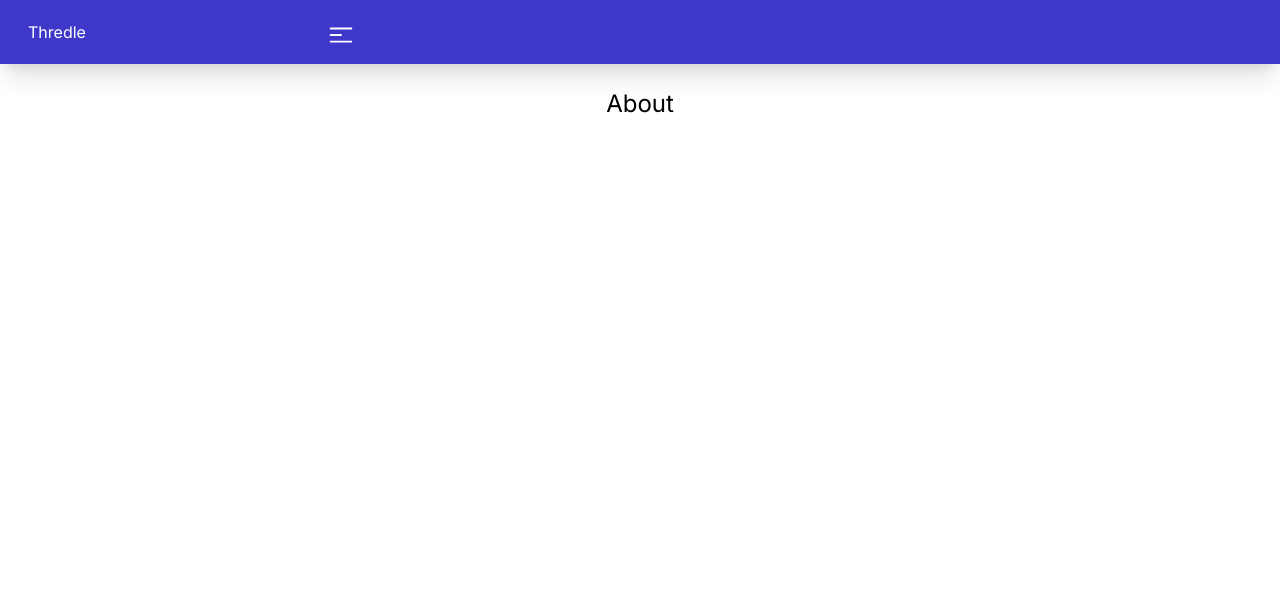
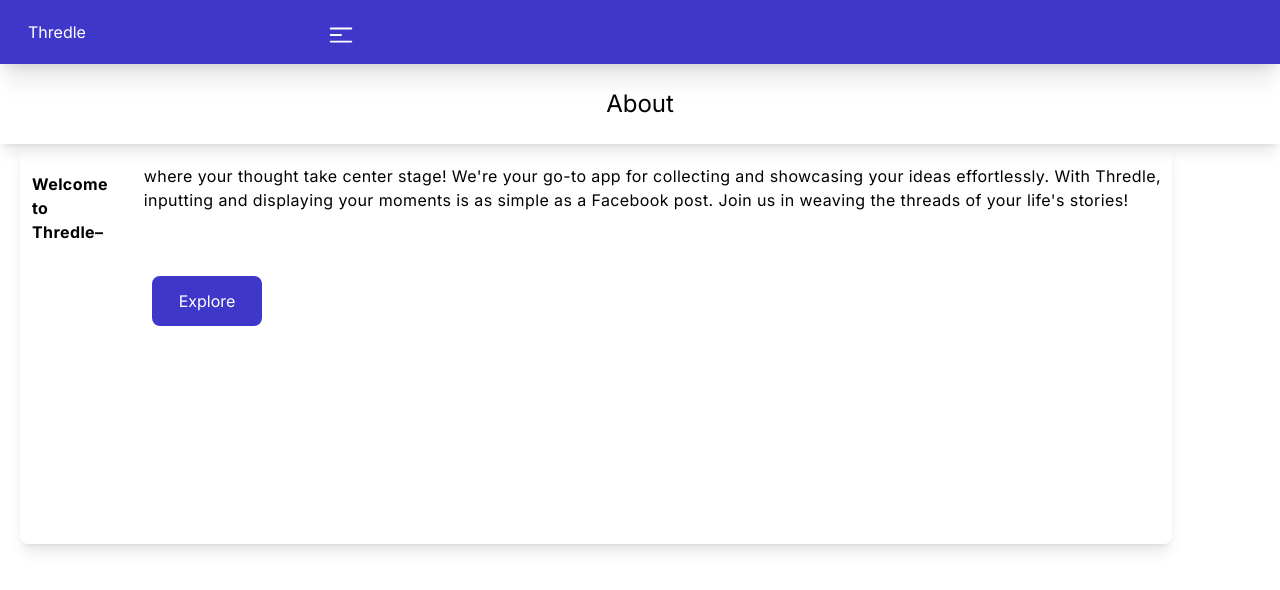
Before and after one commit to divinegodwin/GhostGram, a Next.js app: page /About in a window 1280 px wide. Shown: the top 590 px of the page. Built offline with nearby package versions, Linux system fonts and the light colour scheme.

Commit message:
about section done

```diff
--- a/app/About/page.jsx
+++ b/app/About/page.jsx
@@ -1,4 +1,5 @@
 import { Navbar } from "../Navbar/Navbar";
+import Link from "next/link";
 const About = () =>{
 
     return(
@@ -6,10 +7,30 @@
         <div>
             <Navbar h1 ="About Thredle" />
 
-<div className="flex justify-center p-6">
+<div className="flex justify-center p-6 shadow-lg">
             <h1 className="text-2xl justify-center">About</h1>
 
             </div>
+
+            <div className="m  p-1 ml-5 w-[90%] h-[400px] rounded-lg shadow-lg">
+               <div>
+                <p className="tracking-wide flex justify-center pt-4 ">
+                <span className="font-bold pl-2 mt-2 pr-6">Welcome to Thredle– </span>
+                where your thought take center stage! We're your go-to app for
+                 collecting and showcasing your ideas effortlessly.
+                 With Thredle, inputting and displaying your moments is
+                  as simple as a Facebook post. Join us in weaving the threads
+                  of your life's stories!
+                </p>
+            </div>
+
+         <Link href="/">
+            <div>
+            <button className="p-3 mt-8 rounded-lg ml-[8rem] w-[110px] h-[50px] bg-[#3f37c9] text-white ">Explore</button>
+            </div>
+</Link>
+
+</div>
 
         </div>
     )
```
